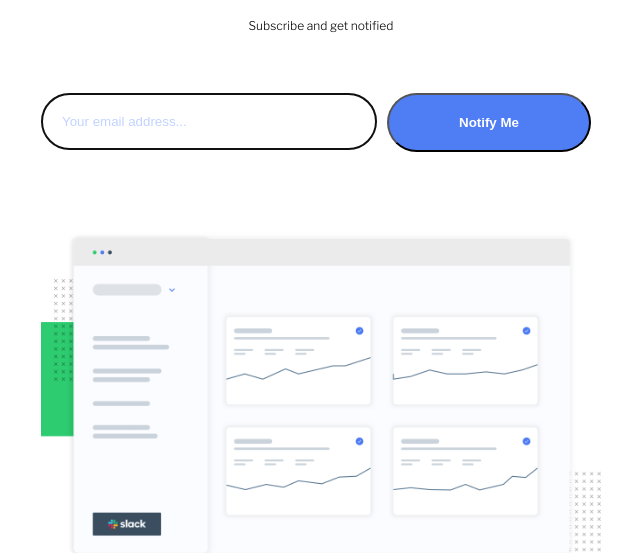
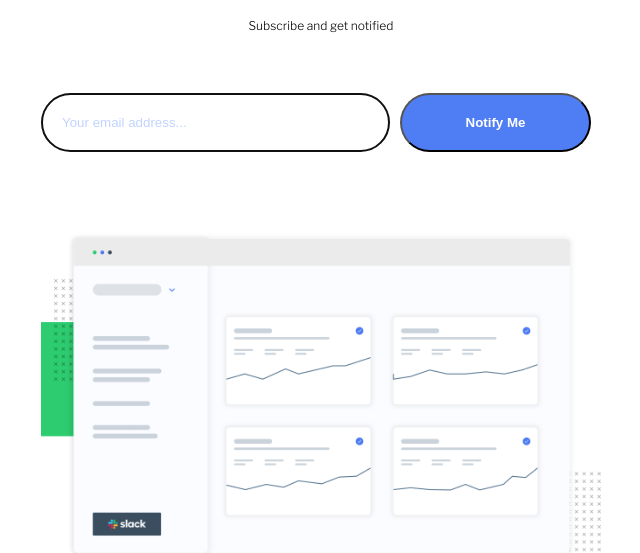
Before and after one commit to cjdemille/ping-coming-soon, a plain HTML site: page index.html in a window 1536 px wide. Shown: the part 234-787 px from the top of the page, without its empty margins (447-1087 px from the left). Drawn offline with nearby package versions, Linux system fonts and the light colour scheme.

Commit message:
fix validator messages styles

```diff
--- a/app.js
+++ b/app.js
@@ -20,6 +20,7 @@ const validateEmail = (e) => {
             return false;
         }
     } else {
+        invalidText.classList.add('hidden');
         emptyText.classList.remove('hidden');
     }
 
--- a/index.html
+++ b/index.html
@@ -29,12 +29,15 @@
 
     <form action="" method="post" name="form1">
       <div class="input">
-        <label for="email">Your email address</label>
-        <input type="email" name="email" id="email" placeholder="Your email address...">
+        <div class="input-and-button">
+          <label for="email">Your email address</label>
+          <input type="email" name="email" id="email" placeholder="Your email address...">
+          <button name="validate" value="Validate" id="submit">Notify Me</button>
+        </div>
         <div class="invalid-feedback hidden">Please provide a valid email address</div>
         <div class="empty hidden">Whoops! It looks like you forgot to add your email</div>
       </div>
-      <button name="validate" value="Validate" id="submit">Notify Me</button>
+
     </form>
 
   </header>
--- a/style.css
+++ b/style.css
@@ -161,4 +161,18 @@ footer p {
         align-items: stretch;
     }
 
+    .input {
+        width: 100%;
+    }
+
+    .input-and-button {
+        display: flex;
+        width: 100%;
+        margin: 0 auto;
+    }
+
+    #email {
+        width: 200%;
+    }
+
 }
```
